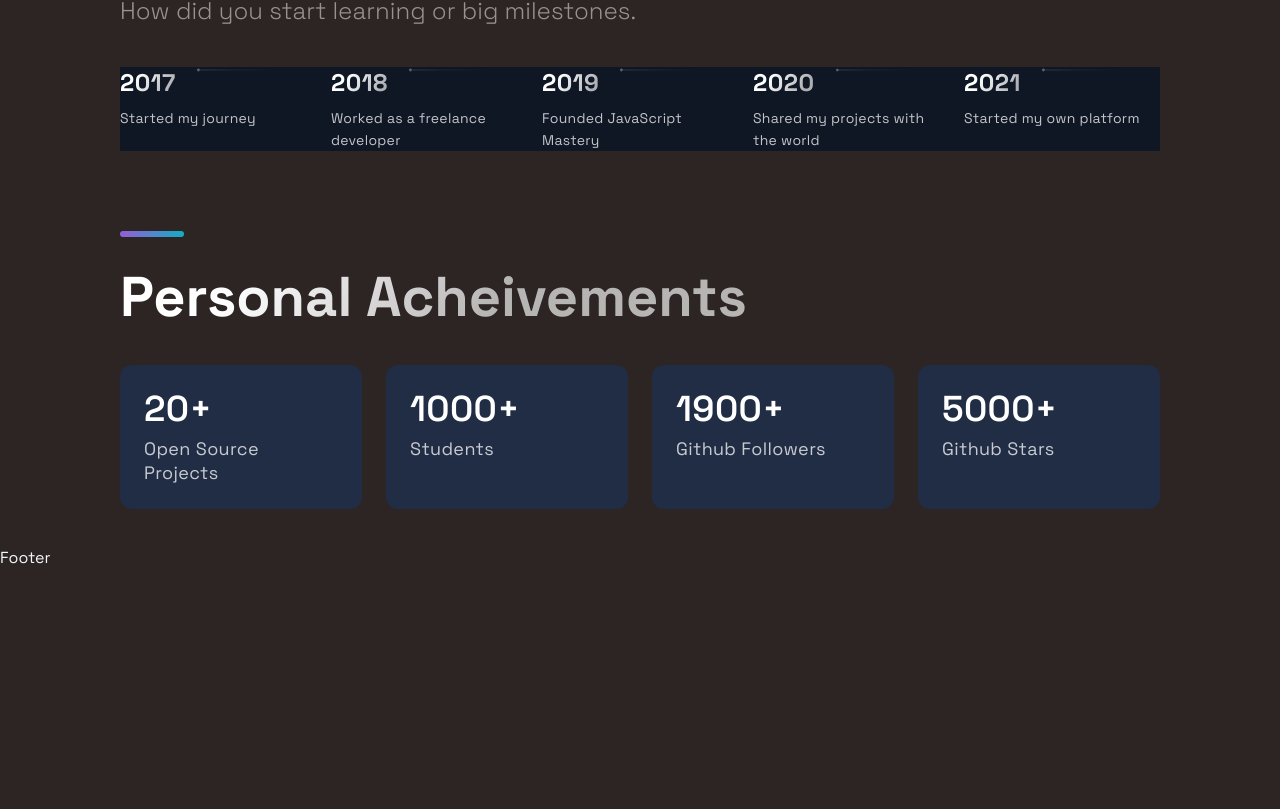
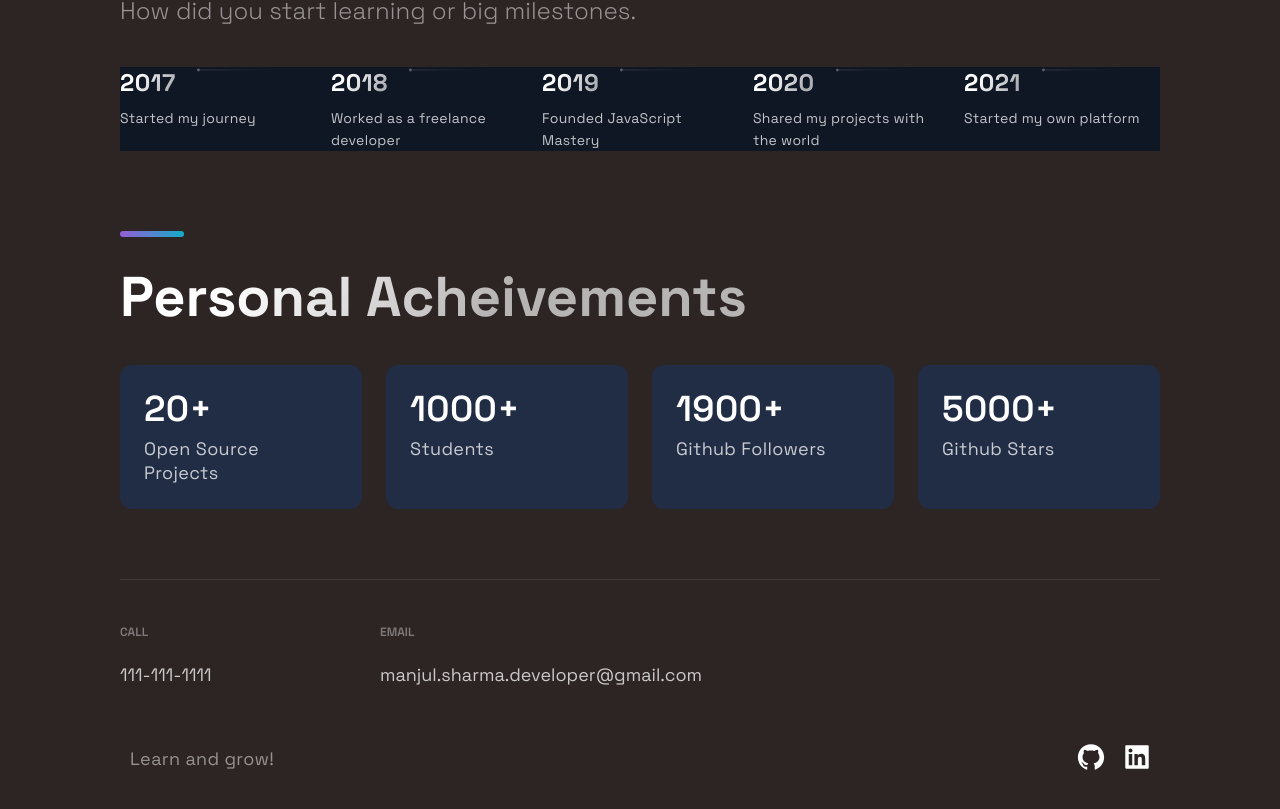
Before and after one commit to SharmaManjul/MyPortfolio, a Next.js app: page / in a window 1280 px wide. Shown: the part 2704-3513 px from the top of the page. Before the commit the page ends 3272 px from the top, so only its background shows below. Built offline with nearby package versions, Linux system fonts and the light colour scheme.

Commit message:
Adding footer for the page.

```diff
--- a/src/components/Footer/Footer.js
+++ b/src/components/Footer/Footer.js
@@ -6,9 +6,31 @@ import { CompanyContainer, FooterWrapper, LinkColumn, LinkItem, LinkList, LinkTi
 
 const Footer = () => {
   return (
-    <div>
-      Footer
-    </div>
+    <FooterWrapper>
+      <LinkList>
+        <LinkColumn>
+        <LinkTitle>Call</LinkTitle>
+        <LinkItem href="tel:111-111-1111">111-111-1111</LinkItem>
+        </LinkColumn>
+        <LinkColumn>
+        <LinkTitle>Email</LinkTitle>
+        <LinkItem href="mailto:manjul.sharma.developer@gmail.com">manjul.sharma.developer@gmail.com</LinkItem>
+        </LinkColumn>
+      </LinkList>
+      <SocialIconsContainer>
+        <CompanyContainer>
+          <Slogan>Learn and grow!</Slogan>
+        </CompanyContainer>
+        <SocialContainer>
+          <SocialIcons href="https://github.com/SharmaManjul">
+            <AiFillGithub size="3rem"/>
+          </SocialIcons>
+          <SocialIcons href="https://www.linkedin.com/in/manjul-sharma/">
+            <AiFillLinkedin size="3rem"/>
+          </SocialIcons>
+        </SocialContainer>
+      </SocialIconsContainer>
+    </FooterWrapper>
   );
 };
 
```
